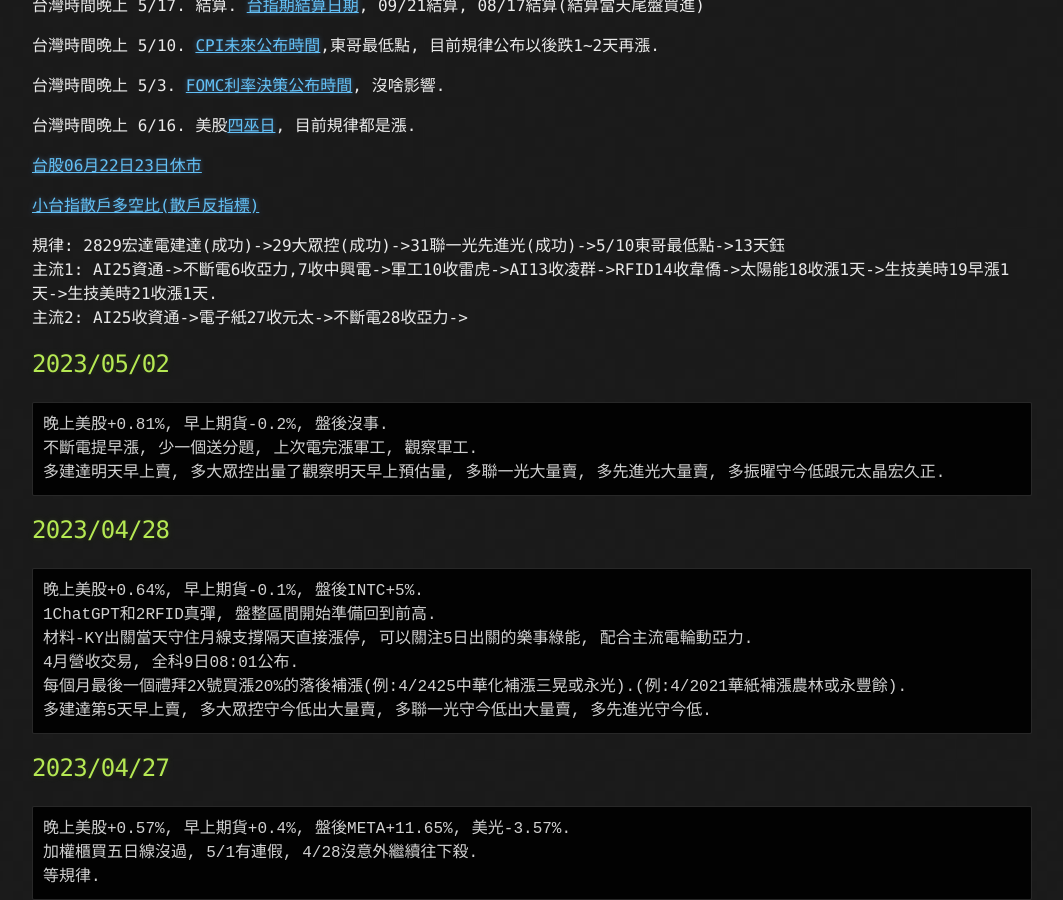
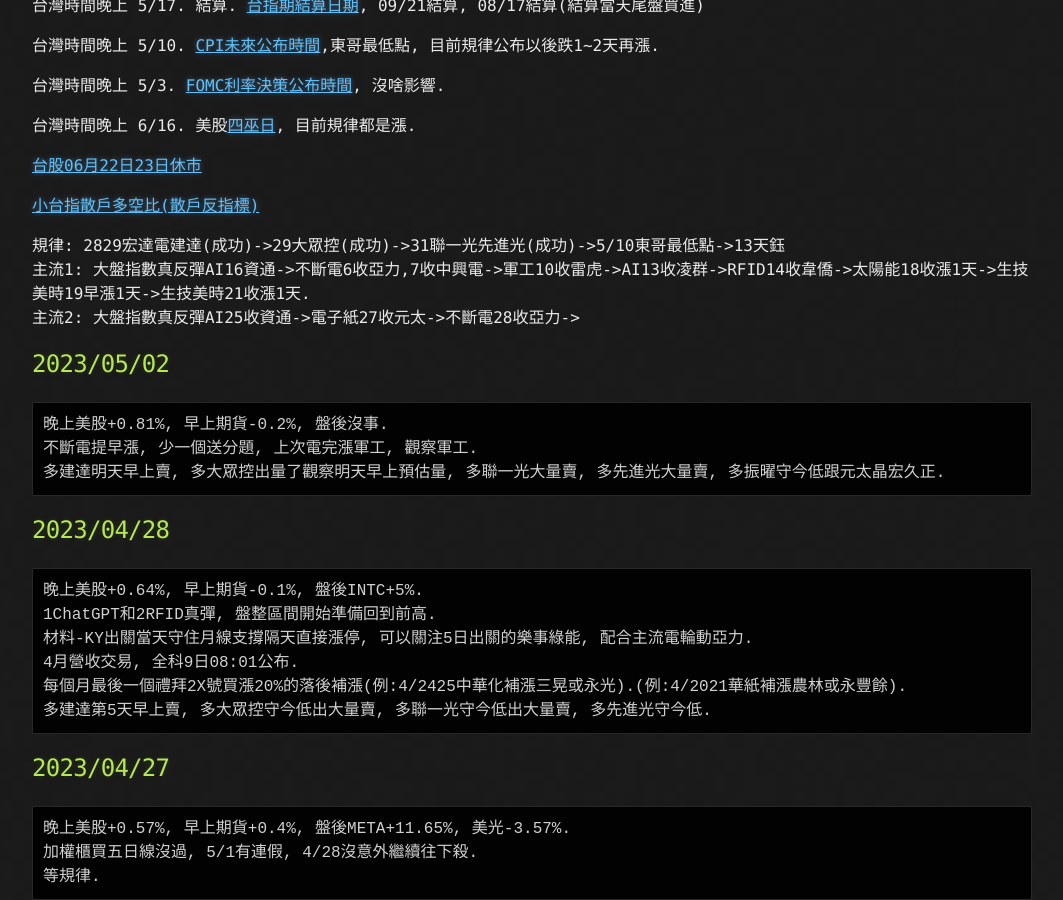
Before and after one commit to lepg5487/Stock_God, a Jekyll site: the page built from index.md, in a window 1280 px wide and 900 px high, scrolled down 304 px. Shown: the whole window, without its empty margins (108-1171 px from the left). Built offline with Jekyll 4.4.1, drawn with Linux system fonts in a browser that asks for light colours; our own code applies the rules of GitHub Pages for plain Markdown files.

Commit message:
Update index.md

````diff
--- a/index.md
+++ b/index.md
@@ -17,8 +17,8 @@
 [小台指散戶多空比(散戶反指標)](https://www.macromicro.me/charts/20069/tw-mtx-long-to-short-ratio-of-individual-player)
 
 規律: 2829宏達電建達(成功)->29大眾控(成功)->31聯一光先進光(成功)->5/10東哥最低點->13天鈺
-主流1: AI25資通->不斷電6收亞力,7收中興電->軍工10收雷虎->AI13收凌群->RFID14收韋僑->太陽能18收漲1天->生技美時19早漲1天->生技美時21收漲1天.
-主流2: AI25收資通->電子紙27收元太->不斷電28收亞力->
+主流1: 大盤指數真反彈AI16資通->不斷電6收亞力,7收中興電->軍工10收雷虎->AI13收凌群->RFID14收韋僑->太陽能18收漲1天->生技美時19早漲1天->生技美時21收漲1天.
+主流2: 大盤指數真反彈AI25收資通->電子紙27收元太->不斷電28收亞力->
 
 ## 2023/05/02
 ```
````
